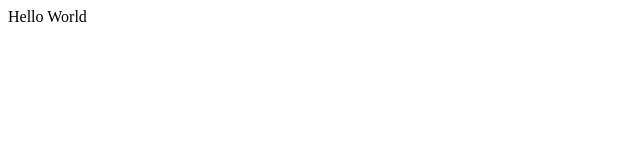
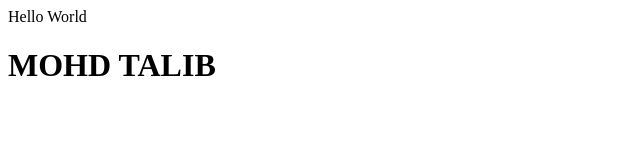
Before and after one commit to talib02/demo, a plain HTML site: page index.html in a window 1280 px wide. Shown: the whole page, without its empty margins (0-640 px from the left). Drawn offline with Linux system fonts and the light colour scheme.

Commit message:
ADD NAME

```diff
--- a/index.html
+++ b/index.html
@@ -1 +1,2 @@
 <p>Hello World</p>
+<h1>MOHD TALIB</h1>
```
